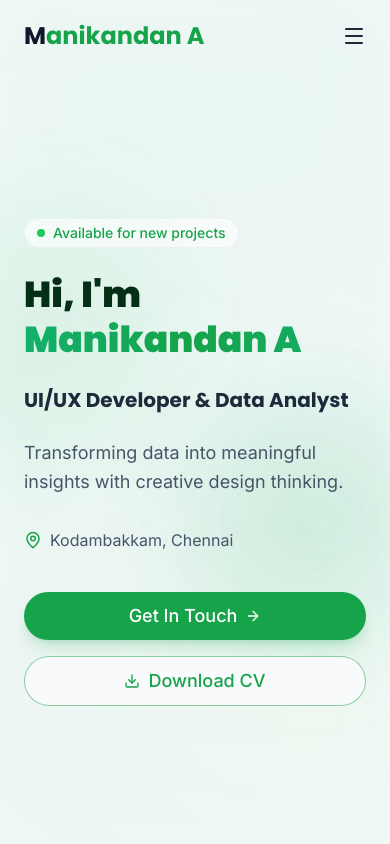
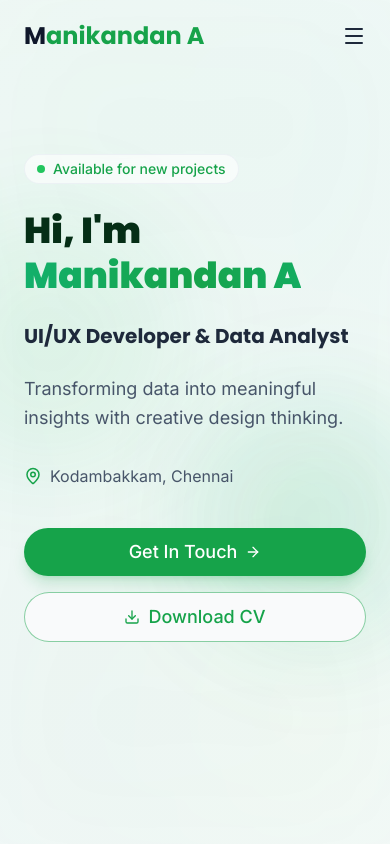
Before and after one commit to mani177k/Portfolio, a React app in the folder portfolio/: page / in a window 390 px wide. Shown: the top 844 px of the page. Built offline with nearby package versions, Linux system fonts and the light colour scheme; the HTML template or start-up script is replaced by a standard one.

Commit message:
fix: hide scroll indicator on tablets and phones

```diff
--- a/portfolio/src/components/Hero.tsx
+++ b/portfolio/src/components/Hero.tsx
@@ -11,7 +11,7 @@ export default function Hero() {
       <div className="blob bg-emerald-500/20 w-56 h-56 md:w-80 md:h-80 rounded-full bottom-1/4 -right-10" style={{ animationDelay: '2s' }}></div>
       <div className="blob bg-green-600/10 w-48 h-48 md:w-72 md:h-72 rounded-full top-1/2 left-1/2 -translate-x-1/2 -translate-y-1/2" style={{ animationDelay: '4s' }}></div>
 
-      <div className="max-w-7xl mx-auto px-6 relative z-10 grid md:grid-cols-2 gap-12 items-center">
+      <div className="max-w-7xl mx-auto px-6 relative z-10 grid md:grid-cols-2 gap-12 items-center pb-32 md:pb-0">
         <div className="flex flex-col items-start gap-6 slide-up">
           <div className="inline-flex items-center gap-2 px-3 py-1 rounded-full bg-white/60 border border-slate-200/50 text-sm font-medium text-green-600 backdrop-blur-sm">
             <span className="relative flex h-2 w-2">
@@ -102,7 +102,7 @@ export default function Hero() {
         </div>
       </div>
 
-      <div className="hidden sm:flex absolute bottom-10 left-1/2 -translate-x-1/2 flex-col items-center gap-2 animate-bounce opacity-50">
+      <div className="hidden lg:flex absolute bottom-10 left-1/2 -translate-x-1/2 flex-col items-center gap-2 animate-bounce opacity-50">
         <span className="text-[10px] font-black tracking-[0.3em] text-green-700 uppercase">Scroll</span>
         <div className="w-0.5 h-12 bg-gradient-to-b from-green-600 to-transparent rounded-full"></div>
       </div>
```
